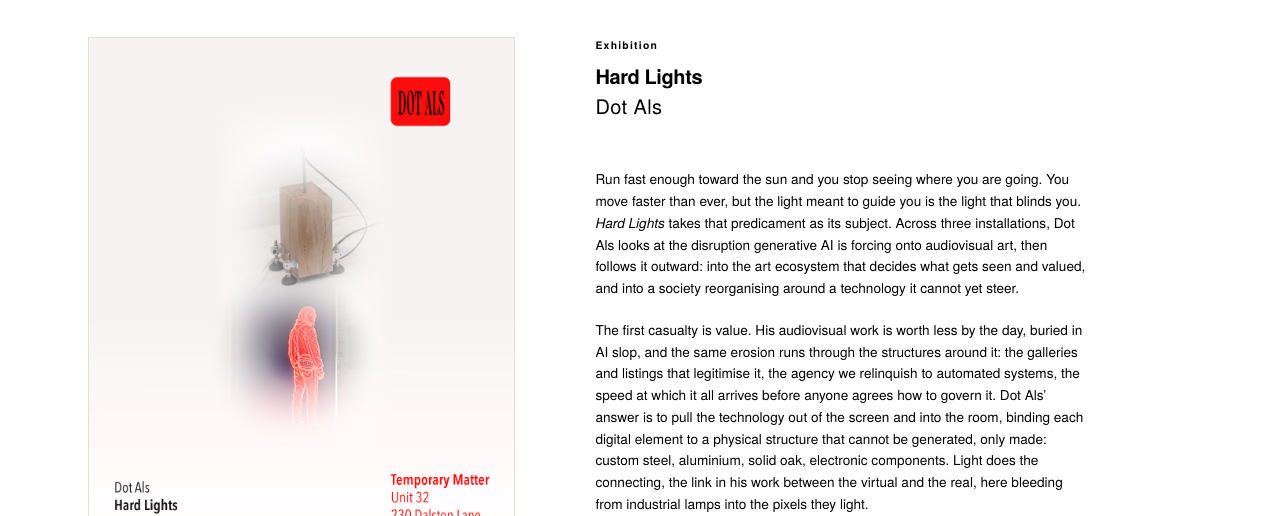
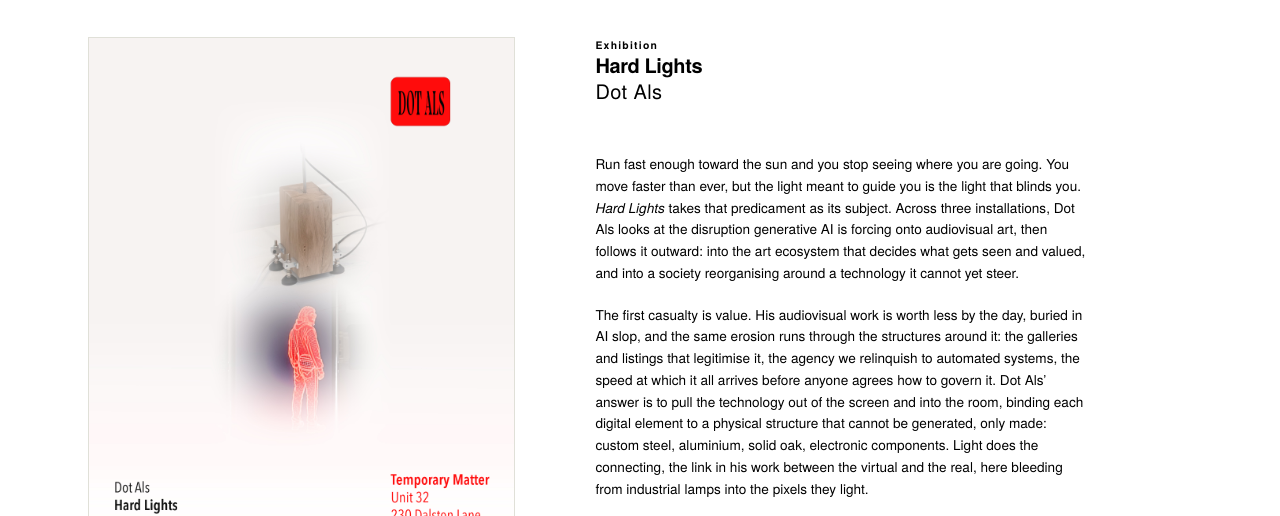
Before and after one commit to xionxion12/tempmatter, a plain HTML site: page index.html in a window 1280 px wide. Shown: the part 253-769 px from the top of the page. Drawn offline with Linux system fonts and the light colour scheme.

Commit message:
Tighten spacing between exhibition label, title, and artist

```diff
--- a/index.html
+++ b/index.html
@@ -197,7 +197,7 @@
     }
 
     .exhibition-title {
-      margin: 0.85rem 0 0;
+      margin: 0.2rem 0 0;
       font-family: var(--display);
       /* matched to the artist line size, but bold */
       font-size: clamp(0.95rem, 1.8vw, 1.25rem);
@@ -213,7 +213,7 @@
       font-weight: 400;
       font-size: clamp(0.95rem, 1.8vw, 1.25rem);
       letter-spacing: 0.02em;
-      margin-top: 0.4rem;
+      margin-top: 0.1rem;
       display: block;
     }
 
```
